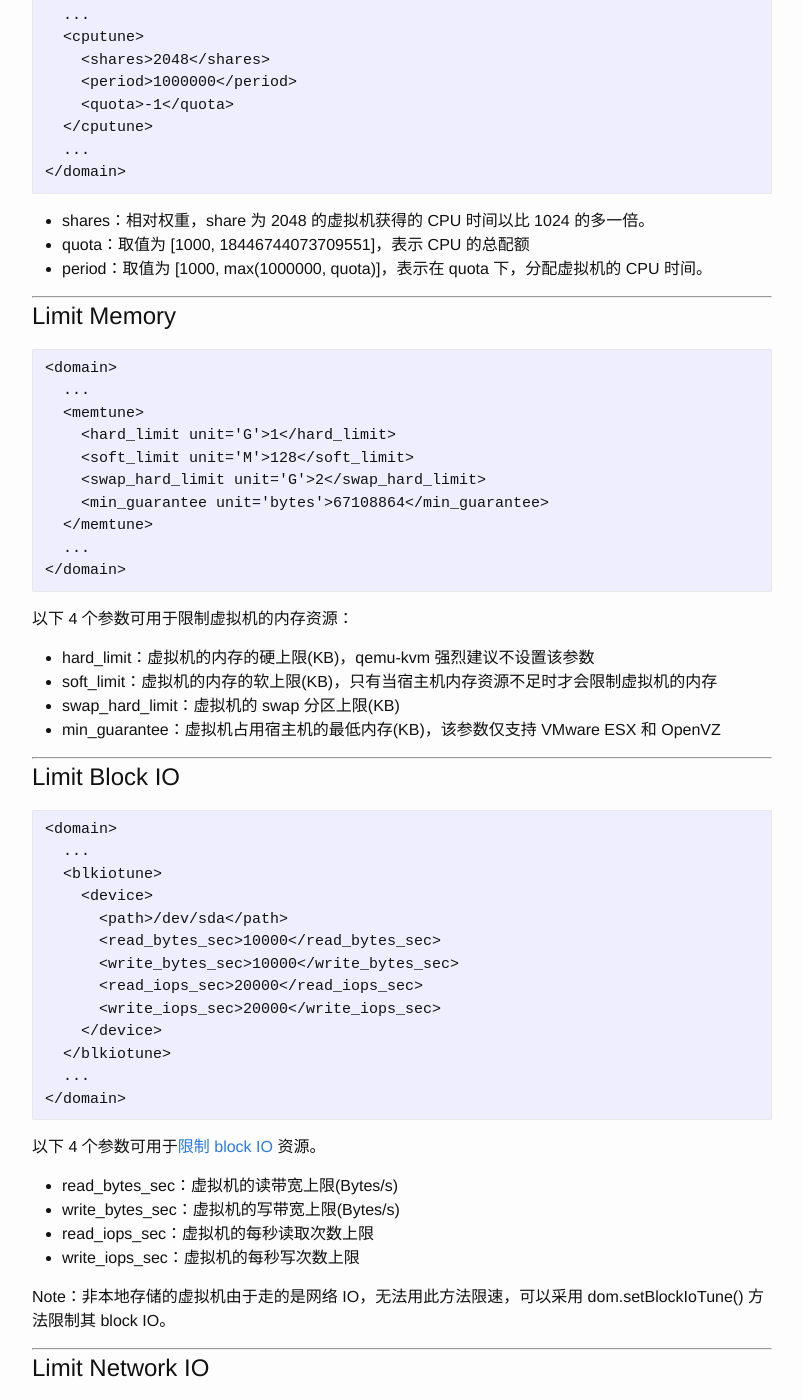
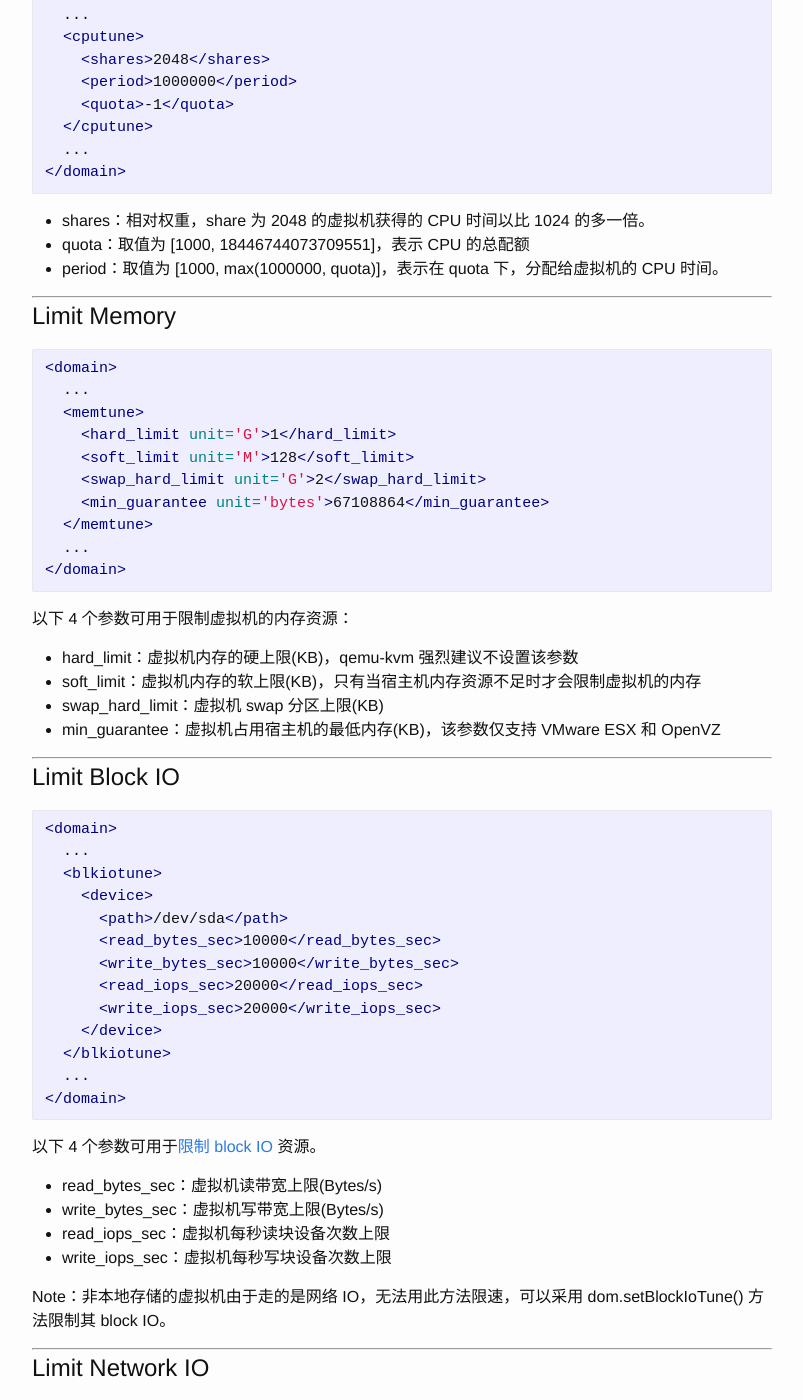
Before and after one commit to DeliangFan/deliangfan.github.io, a Jekyll site: the page built from _posts/2015-05-26-cgroup_qos.markdown, in a window 1280 px wide and 1400 px high, scrolled down 391 px. Shown: the whole window, without its empty margins (238-1041 px from the left). Built offline with Jekyll 4.4.1, drawn with Linux system fonts in a browser that asks for light colours; comment, search, counter and statistics services are not loaded; some of the changed text lies outside the part shown.

Commit message:
update files

```diff
--- a/_posts/2015-05-26-cgroup_qos.markdown
+++ b/_posts/2015-05-26-cgroup_qos.markdown
@@ -5,13 +5,13 @@ categories: OpenStack
 ---
 
 
-[Linux Control Group 简介](http://wsfdl.com/linux/2015/05/21/%E7%90%86%E8%A7%A3control_group.html) 一本介绍了如何使用 cgroup 限制进程的资源：cpu，memory，block IO 和 network IO。在宿主机看来，基于 qemu-kvm 的虚拟机就是一个进程，为了避免某些虚拟机占用过多的资源而影响了其它的虚拟机，业界常用 cgroup 来限制虚拟机占用的资源。libvirt 是管理虚拟机的一个重要库，它同样依赖 cgroup 限制虚拟机的资源，本文主要介绍如何使用 libvirt 限制虚拟机的资源。
+[Linux Control Group 简介](http://wsfdl.com/linux/2015/05/21/%E7%90%86%E8%A7%A3control_group.html) 一文介绍了如何使用 cgroup 限制进程的资源：cpu，memory，block IO 和 network IO。在宿主机看来，基于 qemu-kvm 的虚拟机就是一个进程，为了避免某些虚拟机占用过多的资源而影响了其它的虚拟机，业界常用 cgroup 限制虚拟机占用的资源。libvirt 是管理虚拟机的一个重要库，它同样依赖 cgroup 限制虚拟机的资源，本文介绍如何使用 libvirt 限制虚拟机的资源。
 
 ----------
 
 # Limit CPU
 
-~~~
+~~~ xml
 <domain>
   ...
   <cputune>
@@ -25,13 +25,13 @@ categories: OpenStack
 
 - shares：相对权重，share 为 2048 的虚拟机获得的 CPU 时间以比 1024 的多一倍。
 - quota：取值为 [1000, 18446744073709551]，表示 CPU 的总配额
-- period：取值为 [1000, max(1000000, quota)]，表示在 quota 下，分配虚拟机的 CPU 时间。
+- period：取值为 [1000, max(1000000, quota)]，表示在 quota 下，分配给虚拟机的 CPU 时间。
 
 ----------
 
 # Limit Memory
 
-~~~
+~~~ xml
 <domain>
   ...
   <memtune>
@@ -46,9 +46,9 @@ categories: OpenStack
 
 以下 4 个参数可用于限制虚拟机的内存资源：
 
-- hard_limit：虚拟机的内存的硬上限(KB)，qemu-kvm 强烈建议不设置该参数
-- soft_limit：虚拟机的内存的软上限(KB)，只有当宿主机内存资源不足时才会限制虚拟机的内存
-- swap_hard_limit：虚拟机的 swap 分区上限(KB)
+- hard_limit：虚拟机内存的硬上限(KB)，qemu-kvm 强烈建议不设置该参数
+- soft_limit：虚拟机内存的软上限(KB)，只有当宿主机内存资源不足时才会限制虚拟机的内存
+- swap_hard_limit：虚拟机 swap 分区上限(KB)
 - min_guarantee：虚拟机占用宿主机的最低内存(KB)，该参数仅支持 VMware ESX 和 OpenVZ
 
 ---------
@@ -56,7 +56,7 @@ categories: OpenStack
 # Limit Block IO
 
 
-~~~
+~~~ xml
 <domain>
   ...
   <blkiotune>
@@ -74,10 +74,10 @@ categories: OpenStack
 
 以下 4 个参数可用于[限制 block IO](http://libvirt.org/formatdomain.html#elementsBlockTuning) 资源。
 
-- read_bytes_sec：虚拟机的读带宽上限(Bytes/s)
-- write_bytes_sec：虚拟机的写带宽上限(Bytes/s)
-- read_iops_sec：虚拟机的每秒读取次数上限
-- write_iops_sec：虚拟机的每秒写次数上限
+- read_bytes_sec：虚拟机读带宽上限(Bytes/s)
+- write_bytes_sec：虚拟机写带宽上限(Bytes/s)
+- read_iops_sec：虚拟机每秒读块设备次数上限
+- write_iops_sec：虚拟机每秒写块设备次数上限
 
 Note：非本地存储的虚拟机由于走的是网络 IO，无法用此方法限速，可以采用 dom.setBlockIoTune() 方法限制其 block IO。
 
@@ -85,7 +85,7 @@ Note：非本地存储的虚拟机由于走的是网络 IO，无法用此方法
 
 # Limit Network IO
 
-~~~
+~~~ xml
 <domain>
   <devices>
     <interface type='network'>
@@ -105,7 +105,7 @@ Note：非本地存储的虚拟机由于走的是网络 IO，无法用此方法
 
 - average：平均带宽(KB/s)
 - peak：峰值带宽(KB/s)
-- burst：峰值速率时的接收流量上限(KB)
+- burst：峰值速率时接收流量的上限(KB)
 - floor：能保证的最低流量(KB)
 
 
@@ -113,4 +113,4 @@ Note：非本地存储的虚拟机由于走的是网络 IO，无法用此方法
 
 - average：平均带宽(KB/s)
 - peak：峰值带宽(KB/s)
-- burst：峰值速率时的发送的流量上限(KB)
+- burst：峰值速率时发送流量的上限(KB)
```
